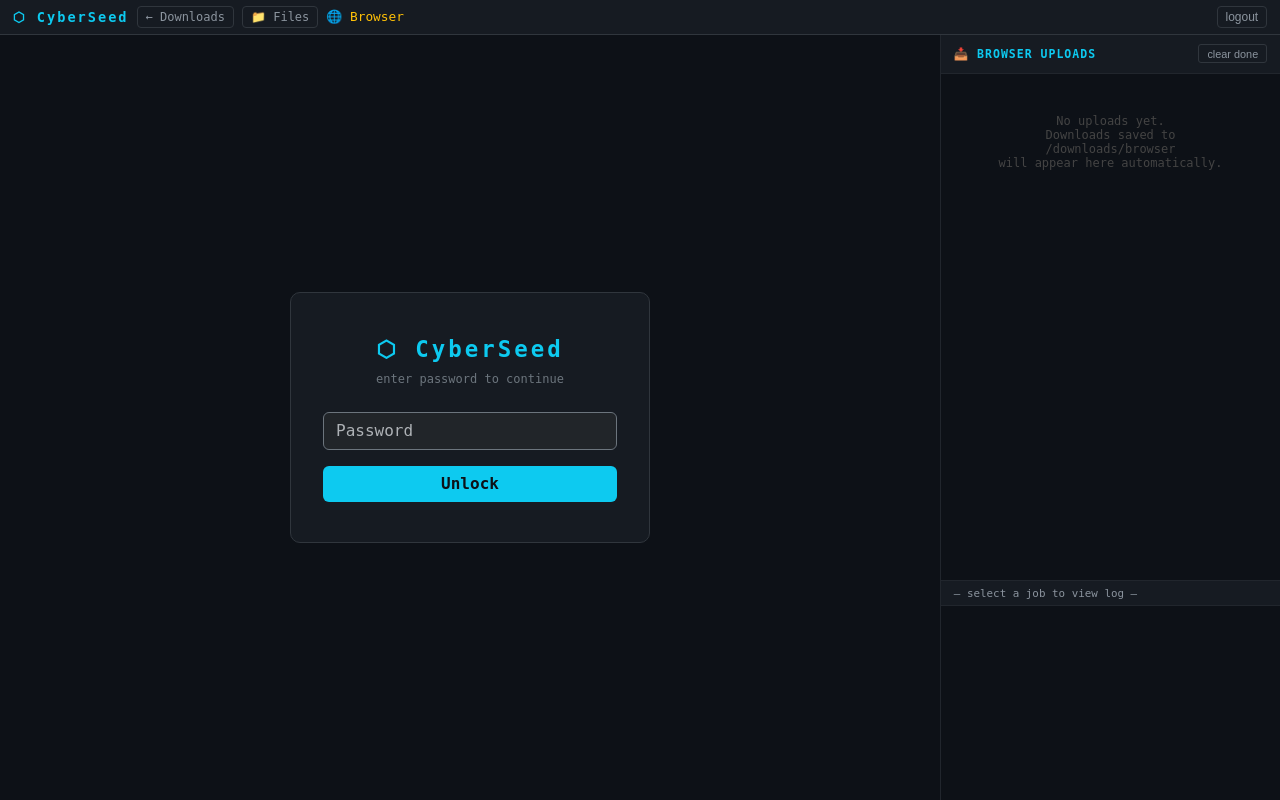
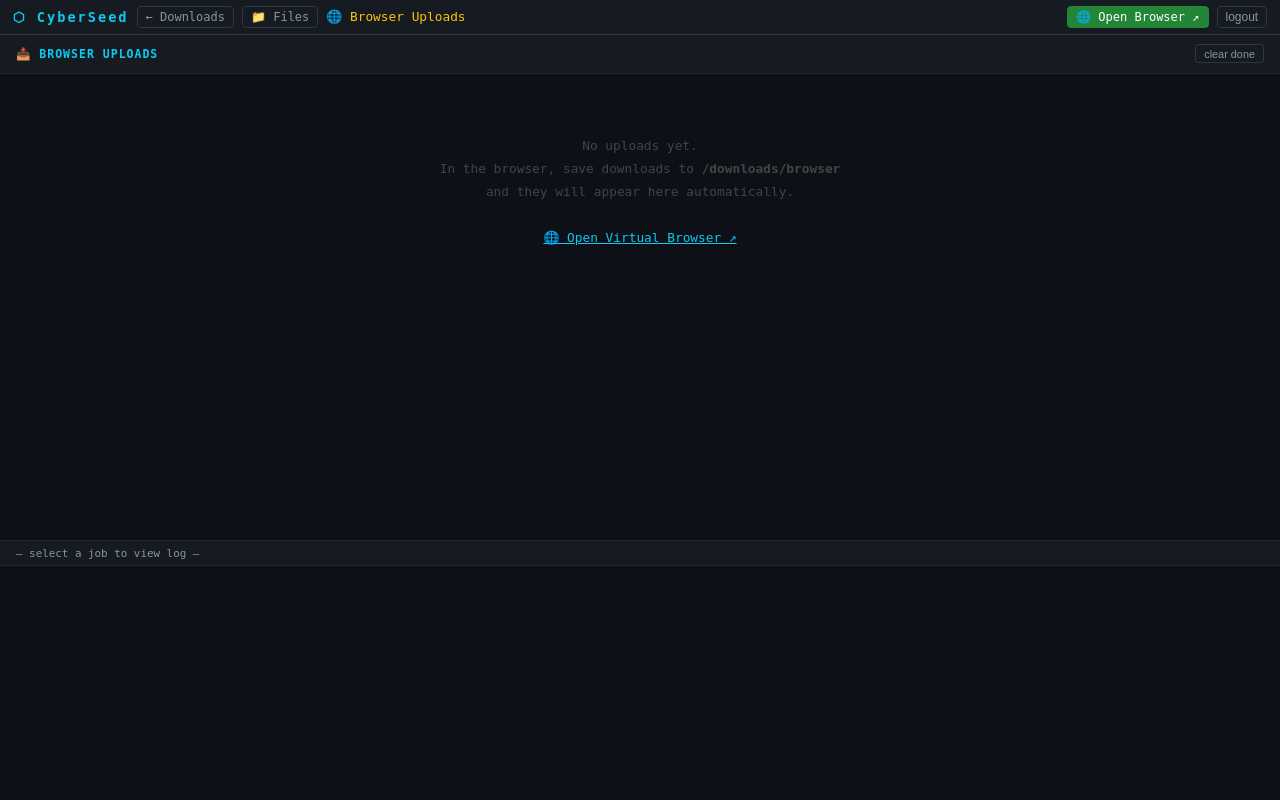
Before and after one commit to SathiraDM/cyber-seed, a Flask app: template webui/templates/browser.html in a window 1280 px wide. Run offline with Flask 3, Linux system fonts and the light colour scheme; the template is opened without the code that fills it, so the values that code supplies are empty; parts of the project's set-up code (start-up, migrations or seed data) failed here and were passed over.

Commit message:
ui: remove iframe from browser page, use external link to port 3456

```diff
--- a/webui/templates/browser.html
+++ b/webui/templates/browser.html
@@ -4,7 +4,7 @@
   <meta charset="UTF-8">
   <meta name="viewport" content="width=device-width, initial-scale=1.0">
   <title>CyberSeed — Browser</title>
-  <!-- browser.html: inline virtual browser + upload job monitor -->
+  <!-- browser.html: browser upload job monitor -->
   <style>
     * { box-sizing: border-box; margin: 0; padding: 0; }
     body { background: #0d1117; color: #c9d1d9; font-family: 'Cascadia Code','Fira Code',monospace; display: flex; flex-direction: column; height: 100vh; }
@@ -14,15 +14,14 @@
     .toolbar .brand { color: #0dcaf0; font-weight: 700; letter-spacing: 2px; border: none; font-size: .85rem; }
     .toolbar .active-page { color: #ffc107; border: none; font-size: .8rem; }
     .toolbar .spacer { flex: 1; }
-    .layout { flex: 1; display: flex; min-height: 0; }
-    .browser-pane { flex: 1; display: flex; flex-direction: column; min-width: 0; }
-    .browser-pane iframe { flex: 1; border: none; width: 100%; height: 100%; }
-    .side-pane { width: 340px; flex-shrink: 0; display: flex; flex-direction: column; border-left: 1px solid #21262d; background: #0d1117; overflow: hidden; }
-    .side-header { padding: .6rem .8rem; background: #161b22; border-bottom: 1px solid #21262d; font-size: .72rem; color: #8b949e; letter-spacing: 1px; text-transform: uppercase; display: flex; align-items: center; justify-content: space-between; }
-    .side-header span { color: #0dcaf0; font-weight: 700; }
-    .side-header button { font-size: .68rem; background: transparent; border: 1px solid #30363d; color: #8b949e; padding: .15rem .5rem; border-radius: 3px; cursor: pointer; }
-    .side-header button:hover { color: #c9d1d9; border-color: #8b949e; }
-    .jobs-list { flex: 1; overflow-y: auto; padding: .5rem; display: flex; flex-direction: column; gap: .4rem; }
+    .open-btn { background: #238636 !important; color: #fff !important; border-color: #238636 !important; }
+    .open-btn:hover { background: #2ea043 !important; border-color: #2ea043 !important; }
+    .layout { flex: 1; display: flex; flex-direction: column; min-height: 0; }
+    .panel-header { padding: .6rem 1rem; background: #161b22; border-bottom: 1px solid #21262d; font-size: .72rem; color: #8b949e; letter-spacing: 1px; text-transform: uppercase; display: flex; align-items: center; justify-content: space-between; }
+    .panel-header span { color: #0dcaf0; font-weight: 700; }
+    .panel-header button { font-size: .68rem; background: transparent; border: 1px solid #30363d; color: #8b949e; padding: .15rem .5rem; border-radius: 3px; cursor: pointer; }
+    .panel-header button:hover { color: #c9d1d9; border-color: #8b949e; }
+    .jobs-list { flex: 1; overflow-y: auto; padding: .75rem 1rem; display: grid; grid-template-columns: repeat(auto-fill, minmax(280px, 1fr)); align-content: start; gap: .5rem; }
     .job-card { background: #161b22; border: 1px solid #30363d; border-radius: 6px; padding: .6rem .8rem; cursor: pointer; transition: border-color .15s; }
     .job-card:hover { border-color: #8b949e; }
     .job-card.selected { border-color: #0dcaf0; }
@@ -33,12 +32,13 @@
     .badge-done    { background: #1a3a2a; color: #3fb950; }
     .badge-failed  { background: #3d1a1a; color: #f85149; }
     .badge-queued  { background: #2d2a1a; color: #d29922; }
-    .log-pane { height: 220px; border-top: 1px solid #21262d; display: flex; flex-direction: column; }
-    .log-pane-header { padding: .35rem .8rem; font-size: .68rem; color: #8b949e; background: #161b22; border-bottom: 1px solid #21262d; white-space: nowrap; overflow: hidden; text-overflow: ellipsis; }
-    .log-content { flex: 1; overflow-y: auto; padding: .5rem .7rem; font-size: .68rem; line-height: 1.6; white-space: pre-wrap; word-break: break-all; color: #8b949e; }
+    .log-pane { height: 260px; border-top: 1px solid #21262d; display: flex; flex-direction: column; flex-shrink: 0; }
+    .log-pane-header { padding: .35rem 1rem; font-size: .68rem; color: #8b949e; background: #161b22; border-bottom: 1px solid #21262d; white-space: nowrap; overflow: hidden; text-overflow: ellipsis; }
+    .log-content { flex: 1; overflow-y: auto; padding: .5rem 1rem; font-size: .68rem; line-height: 1.6; white-space: pre-wrap; word-break: break-all; color: #8b949e; }
     .log-content .ok  { color: #3fb950; }
     .log-content .err { color: #f85149; }
-    .empty-state { text-align: center; padding: 2rem; font-size: .75rem; color: #444; }
+    .empty-state { grid-column: 1 / -1; text-align: center; padding: 3rem; font-size: .8rem; color: #444; line-height: 1.8; }
+    .empty-state a { color: #0dcaf0; }
   </style>
 </head>
 <body>
@@ -47,40 +47,38 @@
   <span class="brand">⬡ CyberSeed</span>
   <a href="/">← Downloads</a>
   <a href="/files">📁 Files</a>
-  <span class="active-page">🌐 Browser</span>
+  <span class="active-page">🌐 Browser Uploads</span>
   <span class="spacer"></span>
+  <a id="browserLink" class="open-btn" href="#" target="_blank">🌐 Open Browser ↗</a>
   <form method="POST" action="/logout" style="display:inline">
     <button type="submit">logout</button>
   </form>
 </div>
 
 <div class="layout">
-  <!-- Left: inline browser iframe -->
-  <div class="browser-pane">
-    <iframe id="browserFrame" src="" title="Virtual Browser"></iframe>
-  </div>
-
-  <!-- Right: upload job monitor -->
-  <div class="side-pane">
-    <div class="side-header">
+  <div class="panel-header">
     <span>📥 Browser Uploads</span>
     <button onclick="clearDone()">clear done</button>
   </div>
   <div class="jobs-list" id="jobsList">
-      <div class="empty-state" id="emptyState">No uploads yet.<br>Downloads saved to /downloads/browser<br>will appear here automatically.</div>
+    <div class="empty-state" id="emptyState">
+      No uploads yet.<br>
+      In the browser, save downloads to <strong>/downloads/browser</strong><br>
+      and they will appear here automatically.<br><br>
+      <a id="emptyBrowserLink" href="#" target="_blank">🌐 Open Virtual Browser ↗</a>
+    </div>
   </div>
   <div class="log-pane">
     <div class="log-pane-header" id="logPaneHeader">— select a job to view log —</div>
     <div class="log-content" id="logContent"></div>
   </div>
 </div>
-</div>
 
 <script>
-// Load browser iframe on page load
 window.addEventListener('DOMContentLoaded', () => {
-  const host = window.location.hostname;
-  document.getElementById('browserFrame').src = 'http://' + host + ':3456/';
+  const url = 'http://' + window.location.hostname + ':3456/';
+  document.getElementById('browserLink').href = url;
+  document.getElementById('emptyBrowserLink').href = url;
   loadJobs();
   setInterval(loadJobs, 5000);
 });
```
Lines whose indentation alone changed are shown as unchanged.
